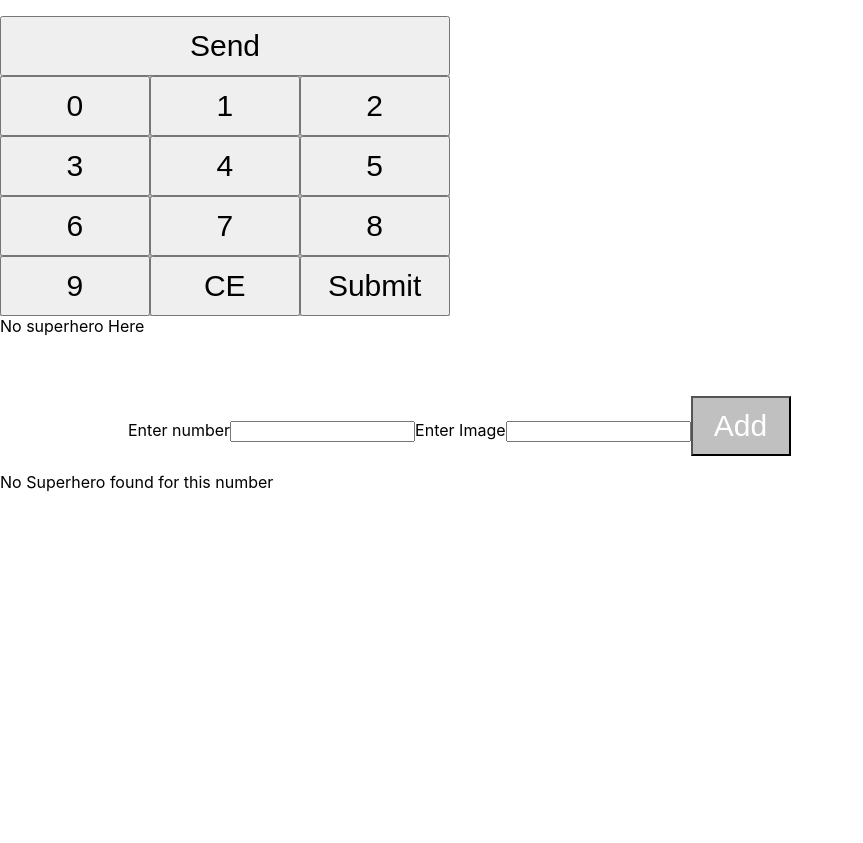
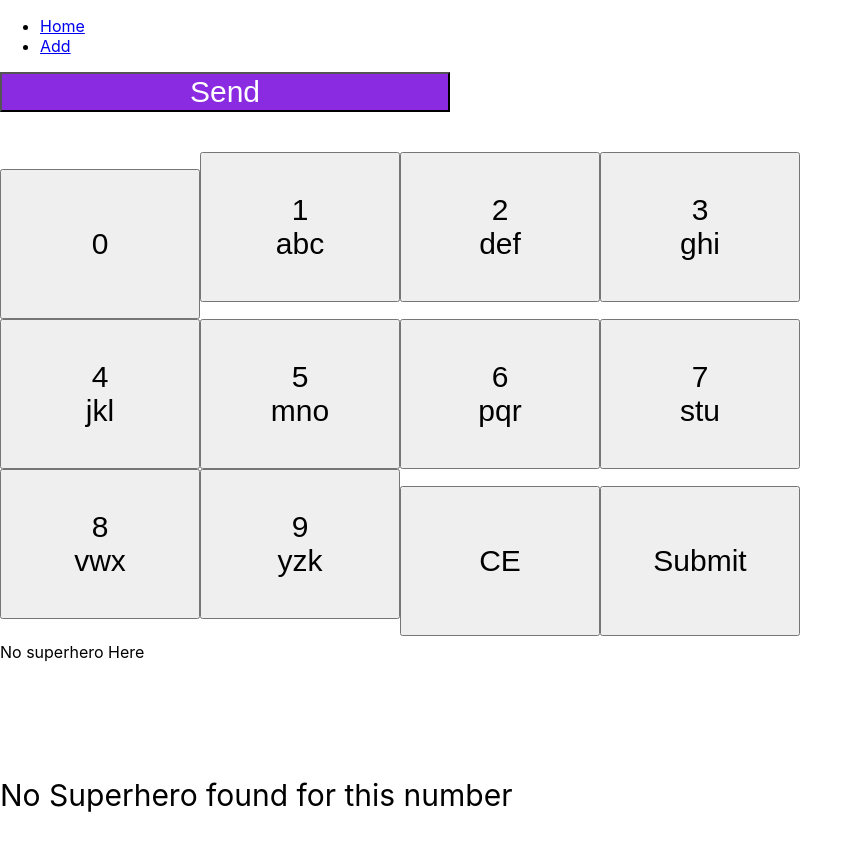
Before and after one commit to Dineshjani-lumiq/React-Keypad, a React (Create React App) app: page / in a window 1280 px wide. Shown: the whole page, without its empty margins (0-863 px from the left). Before the commit the page ends 800 px from the top, so only its background shows below. Built offline with nearby package versions, Linux system fonts and the light colour scheme.

Commit message:
set routing

```diff
--- a/package.json
+++ b/package.json
@@ -7,9 +7,11 @@
     "@testing-library/react": "^11.2.5",
     "@testing-library/user-event": "^12.8.0",
     "axios": "^0.21.1",
+    "link": "^0.1.5",
     "nodemon": "^2.0.7",
     "react": "^17.0.1",
     "react-dom": "^17.0.1",
+    "react-router-dom": "^5.2.0",
     "react-scripts": "4.0.3",
     "web-vitals": "^1.1.0"
   },
--- a/src/App.css
+++ b/src/App.css
@@ -1,30 +1,11 @@
 .result {
   height: 60px;
-  background-color: #bbb;
+  /*background-color: #bbb;*/
   width: 100%;
 }
 
 .result p {
   font-size: 40px;
-  margin: 5px;
+  margin: 500px !important;
 
 }
-.Logo {
-  background-image: url(https://homepages.cae.wisc.edu/~ece533/images/airplane.png);
-}
-.calculator-body {
-  max-width: 400px;
-  margin: auto;
-}
-
-.button {
-  display: block;
-  background-color: #bbb;
-  width: 450px;
-}
-
-button {
-  width: 33.3%;
-  height: 60px;
-  font-size: 30px;
-}
--- a/src/App.js
+++ b/src/App.js
@@ -93,7 +93,7 @@ class App extends Component {
         <br></br>
         <br></br>
 
-        <Form   form={this.formdata} />
+
         <Name   name={this.state.name}/>
 
       </div>
--- /dev/null
+++ b/src/components/button.css
@@ -0,0 +1,67 @@
+.action{
+    background:blueviolet;
+    color:#fff;
+    width:2000px;
+    font-size: 30px;
+    margin-bottom: 20px;
+}
+.para{background-color: lightgrey;
+color: blue;
+width: 800px;
+}
+.h1 {
+    font-size: 30px;
+  margin-top: 55px;
+}
+.form-container {
+    width: 100%;
+    margin-bottom: 20px;
+    display: flex;
+    margin-left: 100px;
+    box-shadow: 0 1px 6px 0 rgba(0, 0, 0, 0.38);
+    justify-content: space-evenly;
+  }
+  .button1{
+margin-top:0px;
+    height:150px;
+    width:200px;
+    font-size: 30px;
+
+}
+
+    .button {
+        display: block;
+        /*background-color: #bbb;*/
+        width:800px;
+        height: 450px;
+        margin-top: 20px;
+        font-size: 60px;
+        flex: auto;
+      }
+      .action1{
+        background:blueviolet;
+        color:#fff;
+       margin-left: 10px;
+        font-size: 30px;
+
+    }
+    .h{
+        margin-top: 40px;
+    }
+    .label{
+        font-size: 25px;
+        flex: auto;
+        margin-left: 10px;
+    }
+    .form{
+        margin-left: 10px;
+    }
+
+    .inputn{
+        margin-left: 10px;
+        width: 100px;
+    }
+    .input{
+        margin-left: 10px;
+        width: 275px;
+    }
--- a/src/components/form.js
+++ b/src/components/form.js
@@ -1,5 +1,12 @@
 import axios from 'axios';
 import React from 'react' ;
+import './button.css';
+
+
+import { useHistory } from "react-router-dom";
+import { Link } from 'react-router-dom';
+
+import  { Redirect } from 'react-router-dom'
 
 export default class Form extends React.Component {
     handleSubmit=(event)=> {
@@ -17,7 +24,13 @@ export default class Form extends React.Component {
           image:value}
         ).then((res)=>{
             console.log(res);
+
+            <Redirect from="add" to={"/"}/>
+
         })
+
+
+
       }
 
     render() {
@@ -27,19 +40,19 @@ export default class Form extends React.Component {
 
         }
         return (
-            <div style={panelStyle}>
+            <div className="form">
 
-               <form onSubmit={this.handleSubmit}>
-        <label id="name">Enter number</label>
-        <input id="username" name="number" type="text" />
+               <form  onSubmit={this.handleSubmit}>
+        <label className="label"id="name">Enter Number</label>
+        <input className="inputn" id="username" name="number" type="number" />
 
-        <label >Enter Image</label>
-        <input id="email" name="image" type="string" />
+        <label className="label">Enter Image</label>
+        <input className="input" id="email" name="image" type="url" />
 
 
 
 
-        <button variant="default" style={{ color: "white", background: "silver",width:100,padding: 8,margin: 0}}>Add </button>
+        <button className="action1" variant="default" >Add </button>
       </form>
             </div>
 
--- a/src/components/image.js
+++ b/src/components/image.js
@@ -1,5 +1,8 @@
 import React from 'react' ;
 import logo from './logo.png';
+import './button.css'
+
+
 export default class Image extends React.Component {
 
     render() {
@@ -7,9 +10,9 @@ export default class Image extends React.Component {
 
 
         return (
-            <div>
+            <div className="h">
 
-                   {this.props.image==""&&<h>No superhero Here</h>}
+                   {this.props.image==""&&<h >No superhero Here</h>}
 
 
                   {this.props.image!==""&&<img src={this.props.image} />}
--- a/src/components/keypad.js
+++ b/src/components/keypad.js
@@ -1,5 +1,5 @@
 import React from 'react';
-
+import './button.css'
 export default class Keypad extends React.Component{
     buttonPressed=e=>{
         this.props.buttonPressed(e.target.name);
@@ -12,18 +12,19 @@ export default class Keypad extends React.Component{
 
     render() {
         var indents = [];
+        var key = [" ","abc","def", "ghi","jkl","mno","pqr","stu","vwx","yzk"];
+
 for (var i = 0; i < 10; i++) {
-  indents.push(<button name={i} onClick={this.buttonPressed}>{i}</button>);}
+  indents.push(<button className="button1" name={i} onClick={this.buttonPressed}>{i}<br/> {key[i]}</button>);}
         return (
 
-
-            <div className="button">
+              <div className="button">
 
                     {indents}
 
 
-                    <button name="CE" onClick={this.buttonPressed}>CE</button>
-                    <button name="Find" onClick={this.findname}>Submit</button>
+                    <button className="button1" name="CE" onClick={this.buttonPressed}>CE</button>
+                    <button className="button1" name="Find"  onClick={this.findname}>Submit</button>
 
 
             </div>
--- a/src/components/name.js
+++ b/src/components/name.js
@@ -1,4 +1,5 @@
 import React from 'react' ;
+import './button.css'
 
 export default class  extends React.Component {
 
@@ -6,7 +7,7 @@ export default class  extends React.Component {
 
         return (
             <div>
-                <p>{this.props.name}</p>
+                <p className="h1">{this.props.name}</p>
 
             </div>
 
--- a/src/components/output.js
+++ b/src/components/output.js
@@ -1,4 +1,5 @@
 import React from 'react' ;
+import './button.css'
 
 export default class Output extends React.Component {
 
@@ -6,7 +7,7 @@ export default class Output extends React.Component {
 
         return (
             <div>
-                <p>{this.props.result}</p>
+                <p className="para">{this.props.result}</p>
 
             </div>
 
--- a/src/components/send.js
+++ b/src/components/send.js
@@ -1,4 +1,5 @@
 import React from 'react' ;
+import './button.css'
 
 export default class Send extends React.Component {
     fetchthis=()=>{
@@ -15,7 +16,7 @@ export default class Send extends React.Component {
 
             <div>
 
-                <button style={myStyle}  onClick={this.fetchthis}>Send</button>
+                <button className="action" style={myStyle}  onClick={this.fetchthis}>Send</button>
             </div>
 
         )
--- a/src/index.js
+++ b/src/index.js
@@ -1,12 +1,12 @@
 import React from 'react';
 import ReactDOM from 'react-dom';
 import './index.css';
-import App from './App';
+import Routing from "./routing.js";
 import reportWebVitals from './reportWebVitals';
 
 ReactDOM.render(
   <React.StrictMode>
-    <App />
+    <Routing/>
   </React.StrictMode>,
   document.getElementById('root')
 );
--- /dev/null
+++ b/src/routing.js
@@ -0,0 +1,34 @@
+import React, { Component } from 'react';
+
+import App from "./App";
+import Form   from   "./components/form";
+import {BrowserRouter as Router,Route,Switch,Link} from 'react-router-dom';
+
+export default class Routing extends Component {
+
+    render() {
+
+        return (
+            <Router>
+            <div>
+            <ul className="App-header">
+              <li>
+                <Link to="/">Home</Link>
+              </li>
+              <li>
+                <Link to="/add">Add</Link>
+              </li>
+
+            </ul>
+               <Switch>
+<Route exact path="/"  component={  App} />
+
+<Route exact path="/add"  component={Form} />
+
+               </Switch>
+
+            </div>
+            </Router>
+        )
+}
+}
```
Also changed, not shown: 2 other files (tests, documents, lock files or other folders).
